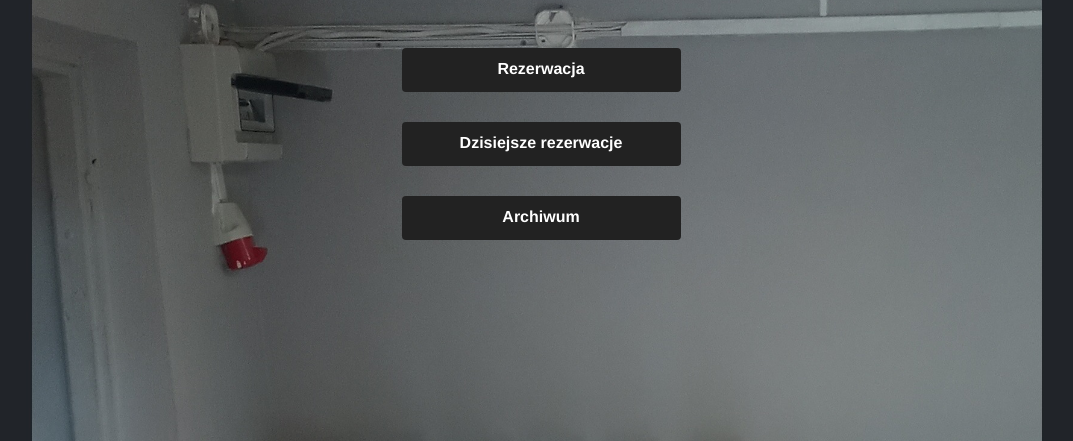
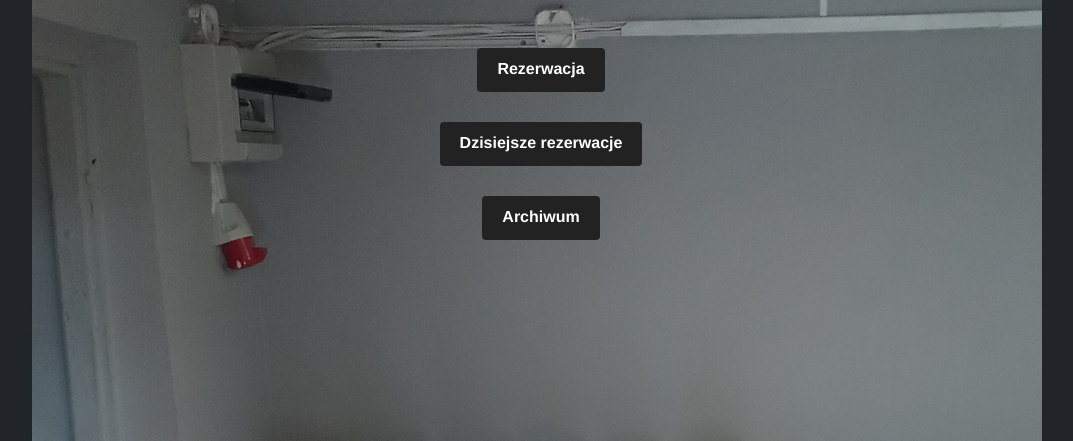
Before and after one commit to mykasero/GLSR_Gym_WebApp, a Django app: page /lobby/ in a window 1280 px wide. Shown: the part 56-497 px from the top of the page, without its empty margins (99-1172 px from the left). Run offline with Django 5.2, Linux system fonts and the light colour scheme; the visitor is signed in with stand-in values (Sample User, id 1); parts of the project's set-up code (start-up, migrations or seed data) failed here and were passed over; some libraries are stand-ins or nearby versions.

Commit message:
minor visual tweaks

```diff
--- a/templates/Schedule/bug_report.html
+++ b/templates/Schedule/bug_report.html
@@ -12,6 +12,9 @@
         }
         .card {
             background-color: rgba(200, 200, 200, 0.5);
+        }
+        .nice_buttons {
+            width: auto;
         }
     </style>
 {% endblock %}
--- a/templates/Schedule/current_bookings.html
+++ b/templates/Schedule/current_bookings.html
@@ -25,7 +25,6 @@
             <div class = "card-body">
                 <table class="table table-bordered table-dark">
                     <thead>
-                        <th>Id</th>
                         <th>Imie</th>
                         <th>Ile osob</th>
                         <th>Godzina start</th>
@@ -34,7 +33,6 @@
                     </thead>
                     {% for item in context %}
                     <tr>
-                        <td>{{item.id}}</td>
                         <td>{{item.users}}</td>
                         <td>{{item.users_amount}}</td>
                         <td>{{item.start_hour|time:'H:i'}}</td>
--- a/templates/Schedule/lobby.html
+++ b/templates/Schedule/lobby.html
@@ -9,6 +9,9 @@
         background-repeat: no-repeat;
         background-position: center center;
         background-color: #212429;
+        }
+        .nice_buttons {
+            width: auto;
         }
     </style>
 {% endblock %}
--- a/templates/Schedule/login_success.html
+++ b/templates/Schedule/login_success.html
@@ -10,6 +10,7 @@
         background-position: center center;
         background-color: #212429;
         }
+
     </style>
 
 {% endblock %}
@@ -27,7 +28,7 @@
             {% endif %}
             </p>
         </b>
-        <br><br><br><br>
+        <br>
         <p>
             <button class = "nice_buttons"><a href="/home">Strona Glowna</a></button>
             <br><br>
```
